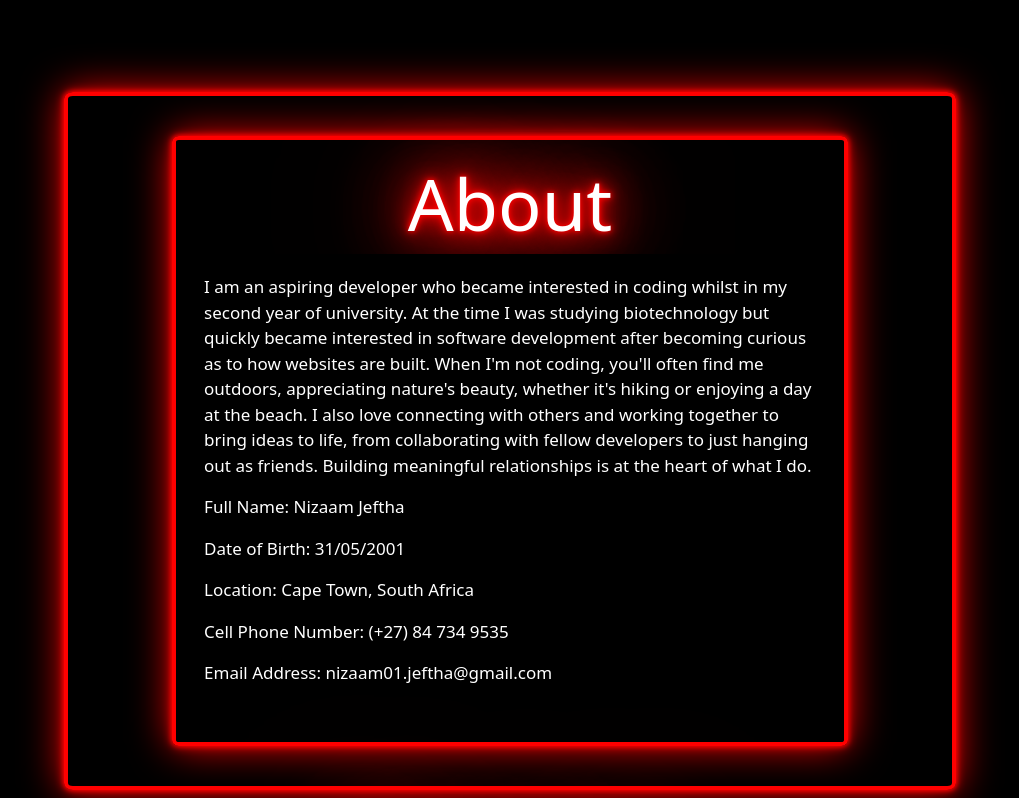
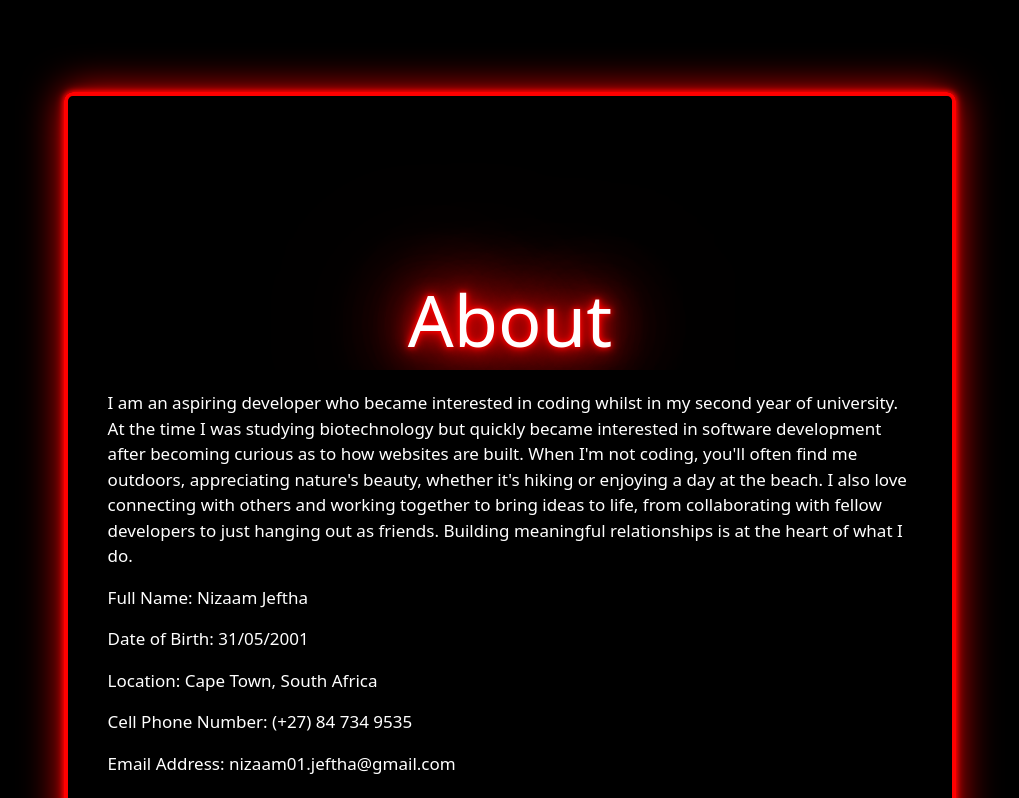
Before and after one commit to JefthaNizaam01/vuejs-portfolio, a Vue app: page / in a window 1280 px wide. Shown: the part 782-1580 px from the top of the page, without its empty margins (130-1149 px from the left). Built offline with nearby package versions, Linux system fonts and the light colour scheme.

Commit message:
aboutsection2.0

```diff
--- a/src/components/AboutSection.vue
+++ b/src/components/AboutSection.vue
@@ -1,27 +1,27 @@
 <template>
-    <section class="container" id="aboutt">
+    <section class="container" id="about">
       <div class="row">
-        <h2 class="display-2 text-center" id="Ab">About</h2>
+        <h2 class="display-2 text-center" id="Ab" data-aos="fade-up">About</h2>
       </div>
       <div class="row">
-        <div class="cardz cardAbout m-auto">
+        <div class="cardz cardAbout m-auto" data-aos="fade-up">
           <p class="cardz-text m-auto">
             I am an aspiring developer who became interested in coding whilst in my second year of university. At the time I was studying biotechnology but quickly became interested in software development after becoming curious as to how websites are built. When I'm not coding, you'll often find me outdoors, appreciating nature's beauty, whether it's hiking or enjoying a day at the beach. I also love connecting with others and working together to bring ideas to life, from collaborating with fellow developers to just hanging out as friends. Building meaningful relationships is at the heart of what I do.
           </p>
           <div class="aboutInfo col-md-12">
-            <div class="myInfo mt-3">
+            <div class="myInfo mt-3" data-aos="fade-up">
               <p>Full Name: Nizaam Jeftha</p>
             </div>
-            <div class="myInfo mt-3">
+            <div class="myInfo mt-3" data-aos="fade-up">
               <p>Date of Birth: 31/05/2001</p>
             </div>
-            <div class="myInfo mt-3">
+            <div class="myInfo mt-3" data-aos="fade-up">
               <p>Location: Cape Town, South Africa</p>
             </div>
-            <div class="myInfo mt-3">
+            <div class="myInfo mt-3" data-aos="fade-up">
               <p>Cell Phone Number: (+27) 84 734 9535</p>
             </div>
-            <div class="myInfo mt-3">
+            <div class="myInfo mt-3" data-aos="fade-up">
               <p>Email Address: nizaam01.jeftha@gmail.com</p>
             </div>
           </div>
@@ -29,13 +29,10 @@
       </div>
     </section>
   </template>
-
   <script>
   export default {
     name: 'AboutSection',
   };
   </script>
-
-  <style >
-
+  <style>
   </style>
```
